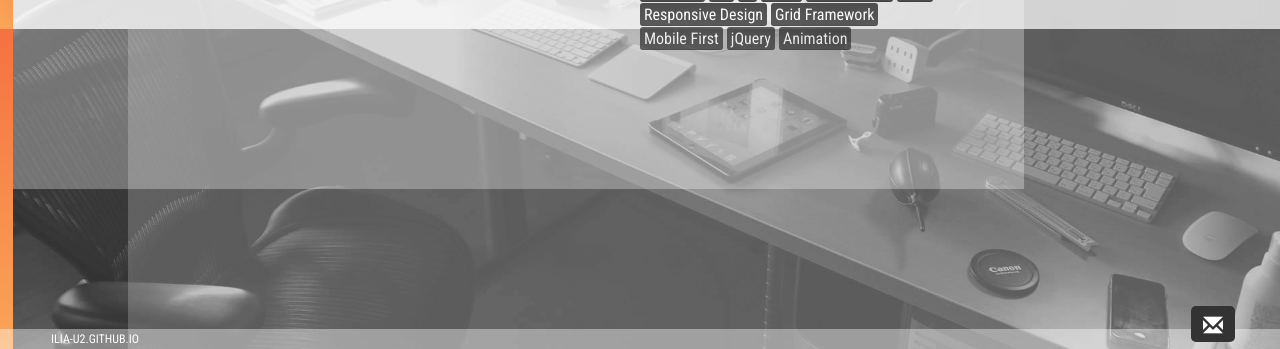
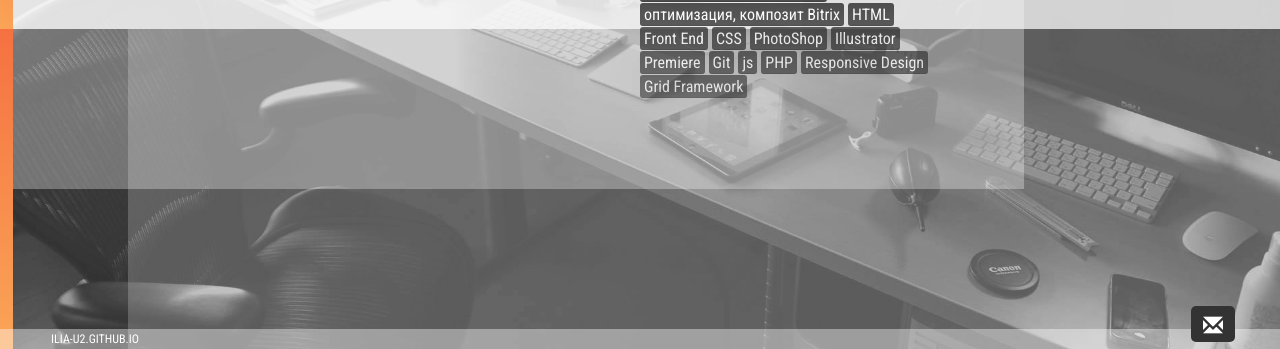
Before and after one commit to ilia-u2/ilia-u2.github.io, a plain HTML site: page index.html in a window 1280 px wide. Shown: the part 451-800 px from the top of the page. Drawn offline with Linux system fonts and the light colour scheme.

Commit message:
update071221

```diff
--- a/index.html
+++ b/index.html
@@ -176,7 +176,7 @@
 
 <div class="desc">
 <div class="name" id="name-show">Ilia Ivanov</div>
-<div class="txt" id="txt-show"><kbd>HTML</kbd> <kbd style="text-wrap:none;" nowrap>Front&nbsp;End</kbd> <kbd>CSS</kbd> <kbd>PhotoShop</kbd> <kbd>Illustrator</kbd> <kbd>Premiere</kbd> <kbd>Git</kbd> <kbd>js</kbd> <kbd>Bitrix</kbd> <kbd>Bitrix&nbsp;Mobile</kbd> <kbd>PHP</kbd> <kbd>Responsive&nbsp;Design</kbd> <kbd>Grid&nbsp;Framework</kbd> <kbd>Mobile&nbsp;First</kbd> <kbd>jQuery</kbd> <kbd>Animation</kbd></div>
+<div class="txt" id="txt-show"><kbd>Разработка сайтов на Bitrix</kbd> <kbd>поддержка сайтов на Bitrix</kbd> <kbd>оптимизация, композит Bitrix</kbd> <kbd>HTML</kbd> <kbd style="text-wrap:none;" nowrap>Front&nbsp;End</kbd> <kbd>CSS</kbd> <kbd>PhotoShop</kbd> <kbd>Illustrator</kbd> <kbd>Premiere</kbd> <kbd>Git</kbd> <kbd>js</kbd> <kbd>PHP</kbd> <kbd>Responsive&nbsp;Design</kbd> <kbd>Grid&nbsp;Framework</kbd></div>
 </div>
 
 <div class="content-bg"></div>
```
